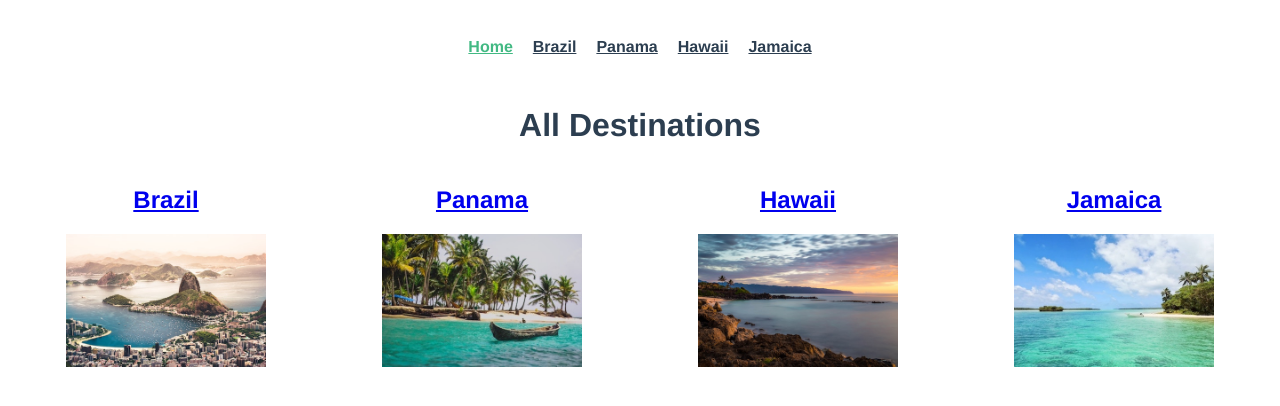
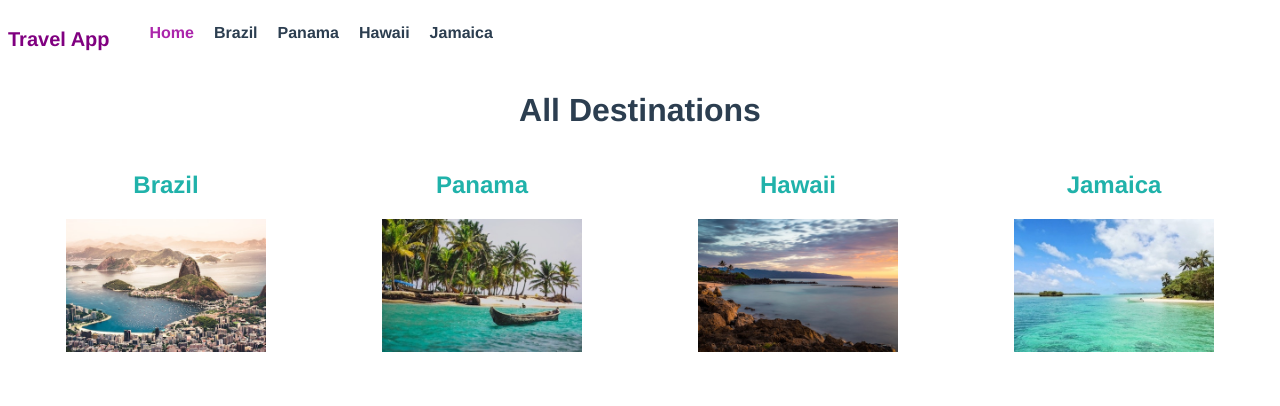
Before and after one commit to magno193/vue-projects, a Vue app in the folder travel-app/: page / in a window 1280 px wide. Shown: the top 406 px of the page. Built offline with nearby package versions, Linux system fonts and the light colour scheme.

Commit message:
Rerender components when route param change

```diff
--- a/travel-app/src/App.vue
+++ b/travel-app/src/App.vue
@@ -1,7 +1,7 @@
 <template>
   <div id="app">
     <TheNavigation />
-    <router-view />
+    <router-view :key="$route.path" />
   </div>
 </template>
 <script>
--- a/travel-app/src/components/TheNavigation.vue
+++ b/travel-app/src/components/TheNavigation.vue
@@ -1,32 +1,65 @@
 <template>
   <nav id="nav">
-    <router-link to="/">Home</router-link>
-    <router-link to="/brazil">Brazil</router-link>
-    <router-link to="/panama">Panama</router-link>
-    <router-link to="/hawaii">Hawaii</router-link>
-    <router-link to="/jamaica">Jamaica</router-link>
+    <p class="logo">Travel App</p>
+    <ul class="nav-links">
+      <li class="links">
+        <router-link to="/">Home</router-link>
+      </li>
+      <li
+        v-for="destination in destinations"
+        :key="destination.name"
+        class="links"
+      >
+        <router-link
+          :to="{
+            name: 'DestinationDetails',
+            params: { id: destination.id },
+          }"
+        >
+          {{ destination.name }}
+        </router-link>
+      </li>
+    </ul>
   </nav>
 </template>
 
 <script>
-export default {};
+import store from "@/store.js";
+export default {
+  name: "TheNavigation",
+  data() {
+    return {
+      destinations: store.destinations,
+    };
+  },
+};
 </script>
 
 <style scoped>
 #nav {
   display: flex;
-  align-items: center;
-  justify-content: center;
-  padding: 30px;
 }
-
 #nav a {
+  color: #2c3e50;
+  text-decoration: none;
   font-weight: bold;
-  color: #2c3e50;
-  padding: 0 10px;
 }
-
 #nav a.active-link {
-  color: #42b983;
+  color: #ab26ab;
+}
+.nav-links {
+  display: flex;
+}
+.links {
+  padding-right: 20px;
+  list-style: none;
+}
+.links:hover {
+  text-decoration: underline;
+}
+.logo {
+  font-size: 20px;
+  color: purple;
+  font-weight: bold;
 }
 </style>
--- a/travel-app/src/router/index.js
+++ b/travel-app/src/router/index.js
@@ -9,27 +9,6 @@
     path: "/",
     name: "Home",
     component: Home,
-  },
-  {
-    path: "/brazil",
-    name: "brazil",
-    component: () => import(/* webpackChunkName: "brazil" */ "@/views/Brazil"),
-  },
-  {
-    path: "/hawaii",
-    name: "hawaii",
-    component: () => import(/* webpackChunkName: "hawaii" */ "@/views/Hawaii"),
-  },
-  {
-    path: "/jamaica",
-    name: "jamaica",
-    component: () =>
-      import(/* webpackChunkName: "jamaica" */ "@/views/Jamaica"),
-  },
-  {
-    path: "/panama",
-    name: "panama",
-    component: () => import(/* webpackChunkName: "panama" */ "@/views/Panama"),
   },
   {
     path: "/details/:id",
--- a/travel-app/src/views/Brazil.vue
+++ /dev/null
@@ -1,11 +0,0 @@
-<template>
-  <div>
-    <h2>Brazil</h2>
-  </div>
-</template>
-
-<script>
-export default {};
-</script>
-
-<style></style>
--- a/travel-app/src/views/Hawaii.vue
+++ /dev/null
@@ -1,11 +0,0 @@
-<template>
-  <div>
-    <h2>Hawaii</h2>
-  </div>
-</template>
-
-<script>
-export default {};
-</script>
-
-<style></style>
--- a/travel-app/src/views/Home.vue
+++ b/travel-app/src/views/Home.vue
@@ -53,4 +53,12 @@
 .destinations > div {
   margin: 0 auto;
 }
+a {
+  color: lightseagreen;
+  text-decoration: none;
+}
+a:hover,
+a:visited {
+  text-decoration: underline;
+}
 </style>
--- a/travel-app/src/views/Jamaica.vue
+++ /dev/null
@@ -1,11 +0,0 @@
-<template>
-  <div>
-    <h2>Jamaica</h2>
-  </div>
-</template>
-
-<script>
-export default {};
-</script>
-
-<style></style>
--- a/travel-app/src/views/Panama.vue
+++ /dev/null
@@ -1,11 +0,0 @@
-<template>
-  <div>
-    <h2>Panama</h2>
-  </div>
-</template>
-
-<script>
-export default {};
-</script>
-
-<style></style>
```
